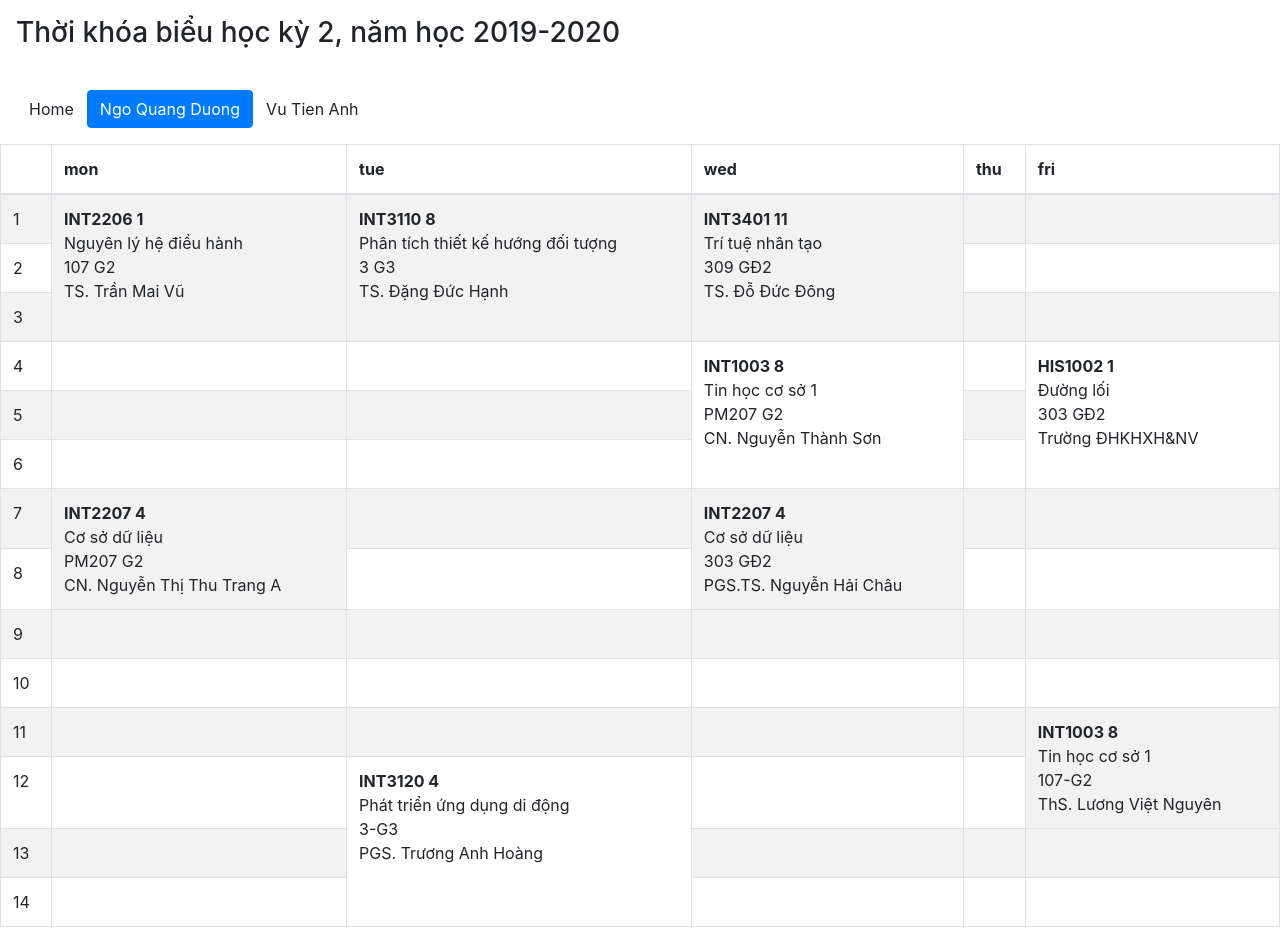
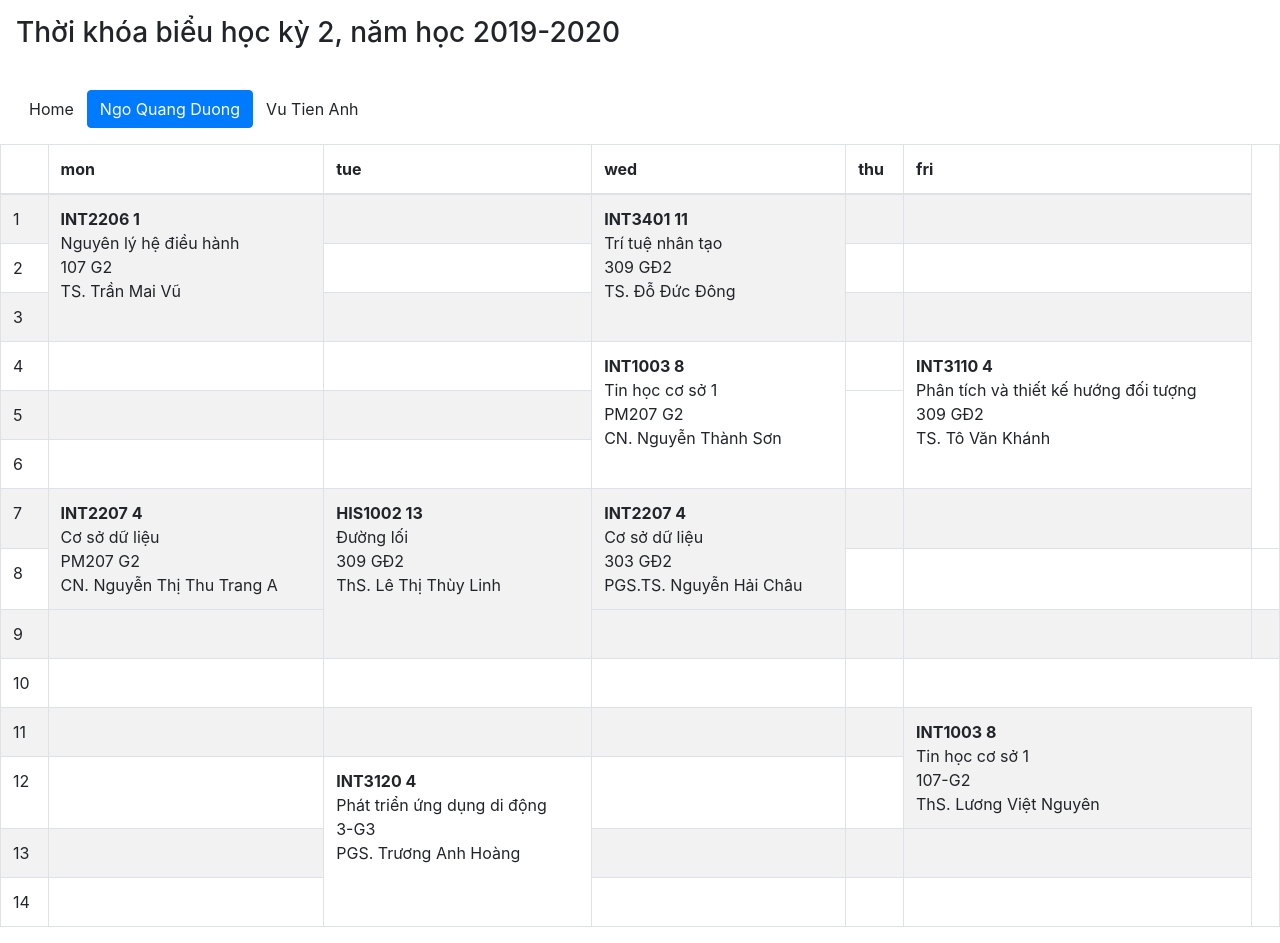
Before and after one commit to duong755/timetable, a React (Create React App) app: page /ngoquangduong in a window 1280 px wide. Built offline with nearby package versions, Linux system fonts and the light colour scheme.

Commit message:
new timetable

```diff
--- a/src/components/NgoQuangDuong.tsx
+++ b/src/components/NgoQuangDuong.tsx
@@ -24,14 +24,7 @@ const NgoQuangDuong: React.FC = () => {
           <td className={clsx(classes.subject)} rowSpan={3}>
             <Subject id="INT2206 1" name="Nguyên lý hệ điều hành" room="107 G2" lecturer="TS. Trần Mai Vũ" />
           </td>
-          <td className={clsx(classes.subject)} rowSpan={3}>
-            <Subject
-              id="INT3110 8"
-              name="Phân tích thiết kế hướng đối tượng"
-              room="3 G3"
-              lecturer="TS. Đặng Đức Hạnh"
-            />
-          </td>
+          <td></td>
           <td className={clsx(classes.subject)} rowSpan={3}>
             <Subject id="INT3401 11" name="Trí tuệ nhân tạo" room="309 GĐ2" lecturer="TS. Đỗ Đức Đông" />
           </td>
@@ -42,9 +35,11 @@ const NgoQuangDuong: React.FC = () => {
           <td>2</td>
           <td></td>
           <td></td>
+          <td></td>
         </tr>
         <tr>
           <td>3</td>
+          <td></td>
           <td></td>
           <td></td>
         </tr>
@@ -62,18 +57,21 @@ const NgoQuangDuong: React.FC = () => {
           </td>
           <td></td>
           <td className={clsx(classes.subject)} rowSpan={3}>
-            <Subject id="HIS1002 1" name="Đường lối" room="303 GĐ2" lecturer="Trường ĐHKHXH&NV" />
+            <Subject
+              id="INT3110 4"
+              name="Phân tích và thiết kế hướng đối tượng"
+              room="309 GĐ2"
+              lecturer="TS. Tô Văn Khánh"
+            />
           </td>
         </tr>
         <tr>
           <td>5</td>
           <td></td>
           <td></td>
-          <td></td>
         </tr>
         <tr>
           <td>6</td>
-          <td></td>
           <td></td>
           <td></td>
         </tr>
@@ -82,7 +80,9 @@ const NgoQuangDuong: React.FC = () => {
           <td className={clsx(classes.subject)} rowSpan={2}>
             <Subject id="INT2207 4" name="Cơ sở dữ liệu" room="PM207 G2" lecturer="CN. Nguyễn Thị Thu Trang A" />
           </td>
-          <td></td>
+          <td className={clsx(classes.subject)} rowSpan={3}>
+            <Subject id="HIS1002 13" name="Đường lối" room="309 GĐ2" lecturer="ThS. Lê Thị Thùy Linh" />
+          </td>
           <td className={clsx(classes.subject)} rowSpan={2}>
             <Subject id="INT2207 4" name="Cơ sở dữ liệu" room="303 GĐ2" lecturer="PGS.TS. Nguyễn Hải Châu" />
           </td>
--- a/src/components/VuTienAnh.tsx
+++ b/src/components/VuTienAnh.tsx
@@ -28,11 +28,9 @@ const VuTienAnh: React.FC = () => {
           </td>
           <td></td>
           <td className={clsx(classes.subject)} rowSpan={2}>
-            <Subject id="" name="C/C++ (practice)" room="206CT1" lecturer="" />
+            <Subject id="" name="Fortran (practice)" room="206CT1" lecturer="" />
           </td>
-          <td className={clsx(classes.subject)} rowSpan={2}>
-            <Subject id="" name="Python (theory)" room="202T4" lecturer="" note="(optional)" />
-          </td>
+          <td></td>
           <td className={clsx(classes.subject)} rowSpan={3}>
             <Subject id="" name="Genetics (theory)" room="306T5" lecturer="" />
           </td>
@@ -58,7 +56,7 @@ const VuTienAnh: React.FC = () => {
         <tr>
           <td>4</td>
           <td className={clsx(classes.subject)} rowSpan={2}>
-            <Subject id="" name="C/C++ (theory)" room="511T4" lecturer="" />
+            <Subject id="" name="Fortran (theory)" room="511T4" lecturer="" />
           </td>
           <td className={clsx(classes.subject)} rowSpan={2}>
             <Subject id="" name="Botany (practice)" room="232T1" lecturer="" />
@@ -102,9 +100,7 @@ const VuTienAnh: React.FC = () => {
         </tr>
         <tr>
           <td>8</td>
-          <td className={clsx(classes.subject)} rowSpan={2}>
-            <Subject id="" name="Python (practice)" room="?" lecturer="" note="(optional)" />
-          </td>
+          <td></td>
           <td></td>
           <td></td>
           <td></td>
@@ -112,6 +108,7 @@ const VuTienAnh: React.FC = () => {
         </tr>
         <tr>
           <td>9</td>
+          <td></td>
           <td></td>
           <td className={clsx(classes.subject)} rowSpan={2}>
             <Subject id="" name="Genetics (practice)" room="235T1" lecturer="" />
```
